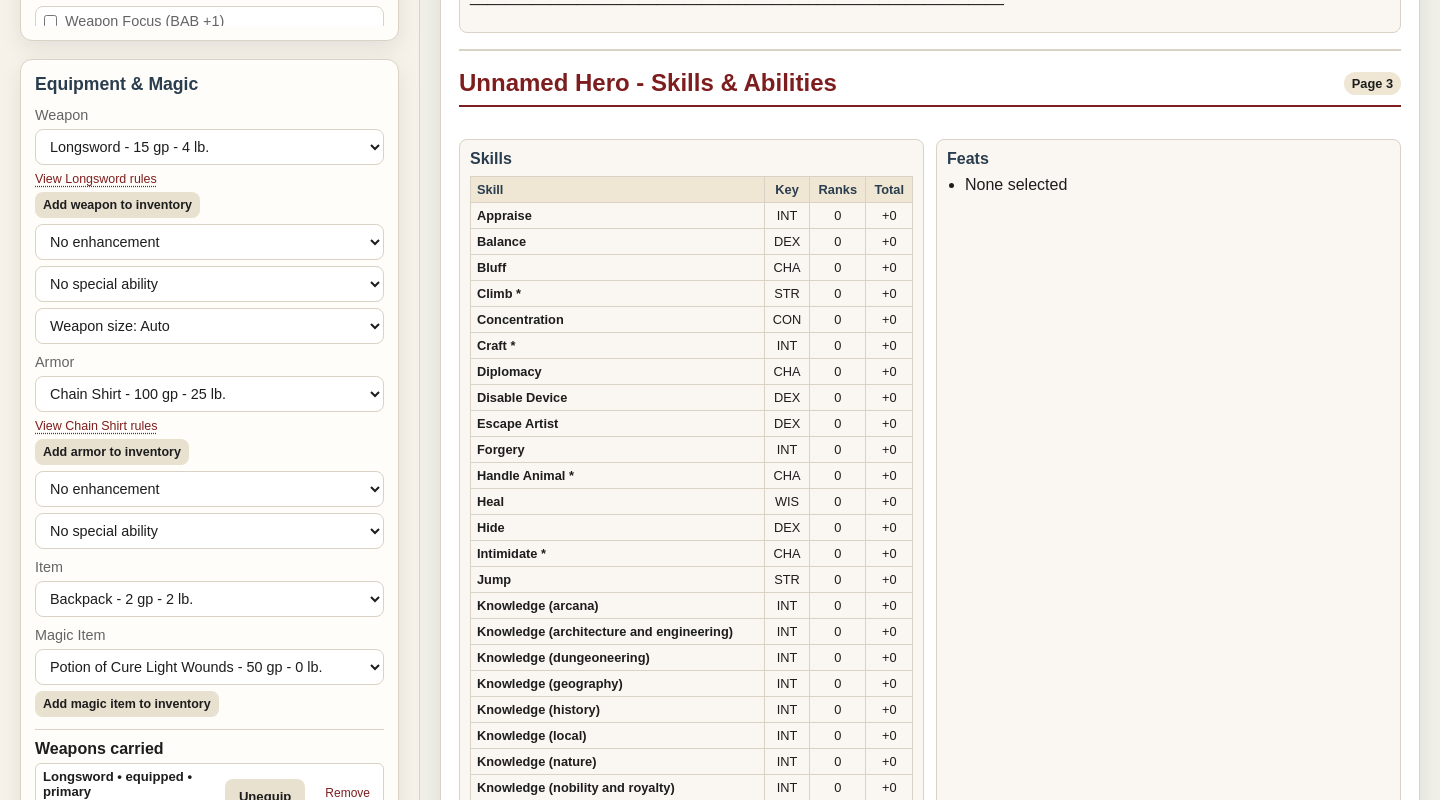
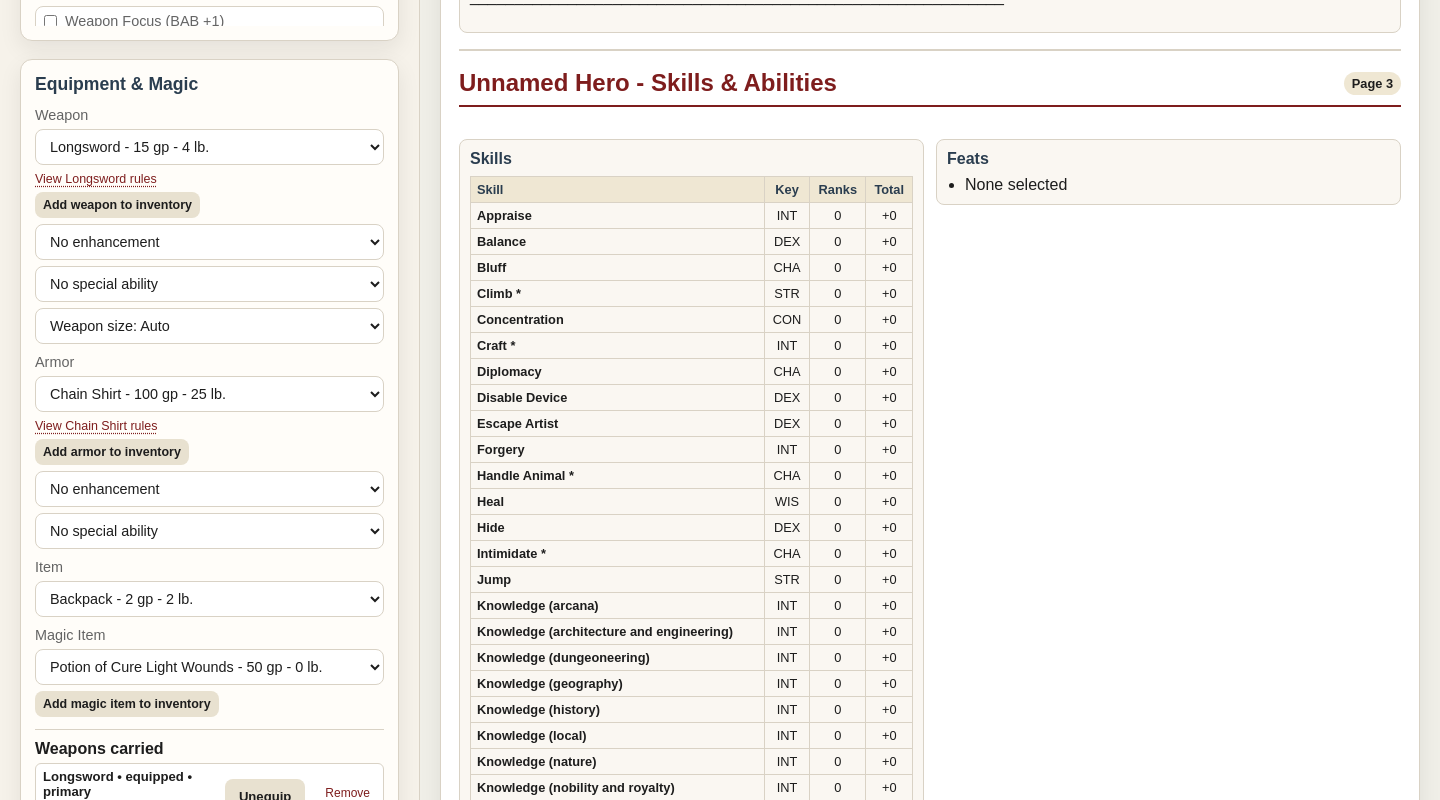
Before and after one commit to TravisKlabo/dnd35-character-builder, an Electron app: page index.html in a window 1440 px wide. Shown: the part 2640-3440 px from the top of the page. Drawn offline with Linux system fonts and the light colour scheme.

Commit message:
Size feats box to its content

```diff
--- a/styles.css
+++ b/styles.css
@@ -706,6 +706,11 @@ input, select {
   grid-template-columns: minmax(0, 1fr) fit-content(280px);
 }
 
+.feats-box {
+  align-self: start;
+  height: fit-content;
+}
+
 .official-table {
   width: 100%;
   border-collapse: collapse;
```
